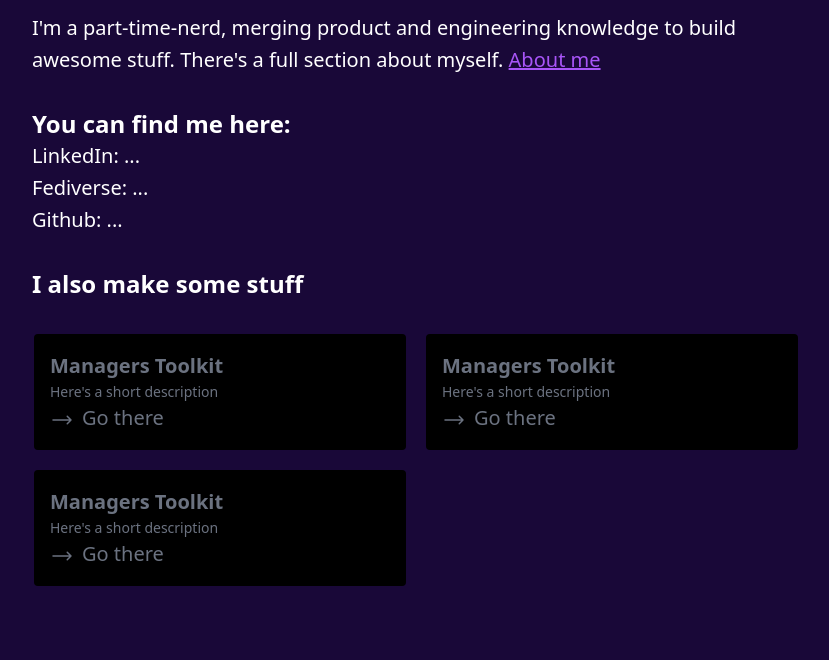
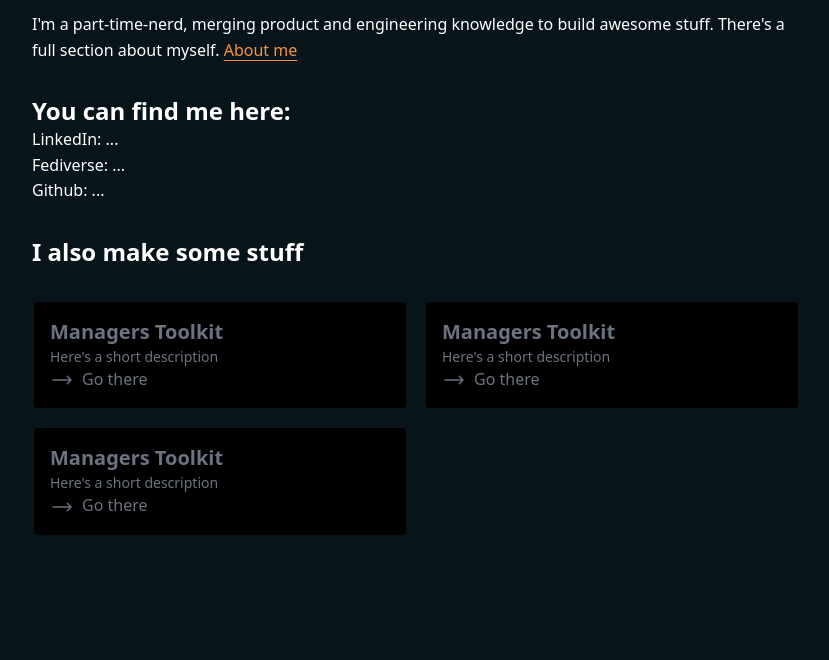
Before and after one commit to codebryo/romankuba.me, an Astro site: page / in a window 1280 px wide. Shown: the part 140-800 px from the top of the page, without its empty margins (224-1053 px from the left). Built offline with nearby package versions, Linux system fonts and the light colour scheme; Astro itself is replaced by a stand-in of ours.

Commit message:
style: some base css changes

```diff
--- a/src/styles/base.css
+++ b/src/styles/base.css
@@ -11,7 +11,7 @@
                 rgb(var(--accent)),
                 rgb(var(--accent-light)) 30%,
                 white 60%);
-        --global-bg: #190838;
+        --global-bg: #07151b;
         --global-color: #f0f0f0;
     }
 
@@ -28,7 +28,6 @@
         width: 800px;
         max-width: calc(100% - 2rem);
         color: white;
-        font-size: 20px;
         line-height: 1.6;
     }
 
@@ -41,6 +40,6 @@
     }
 
     a {
-        @apply underline text-purple-500
+        @apply underline text-orange-400 underline-offset-4
     }
 }
```
